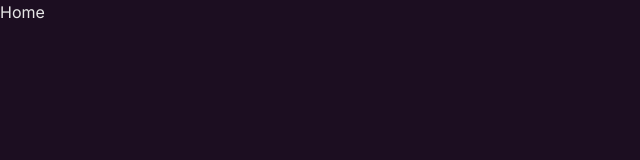
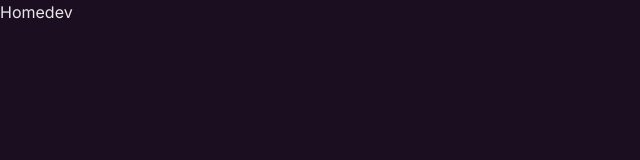
Before and after one commit to AndreaDuina/git-board, a Vue app: page / in a window 1280 px wide. Shown: the top 160 px of the page, without its empty margins (0-640 px from the left). Built offline with nearby package versions, Linux system fonts and the light colour scheme.

Commit message:
create dev branch

```diff
--- a/src/home/pages/Home.vue
+++ b/src/home/pages/Home.vue
@@ -1,5 +1,5 @@
 <template>
-  <div>Home</div>
+  <div>Homedev</div>
 </template>
 
 <script setup lang="ts">
```
